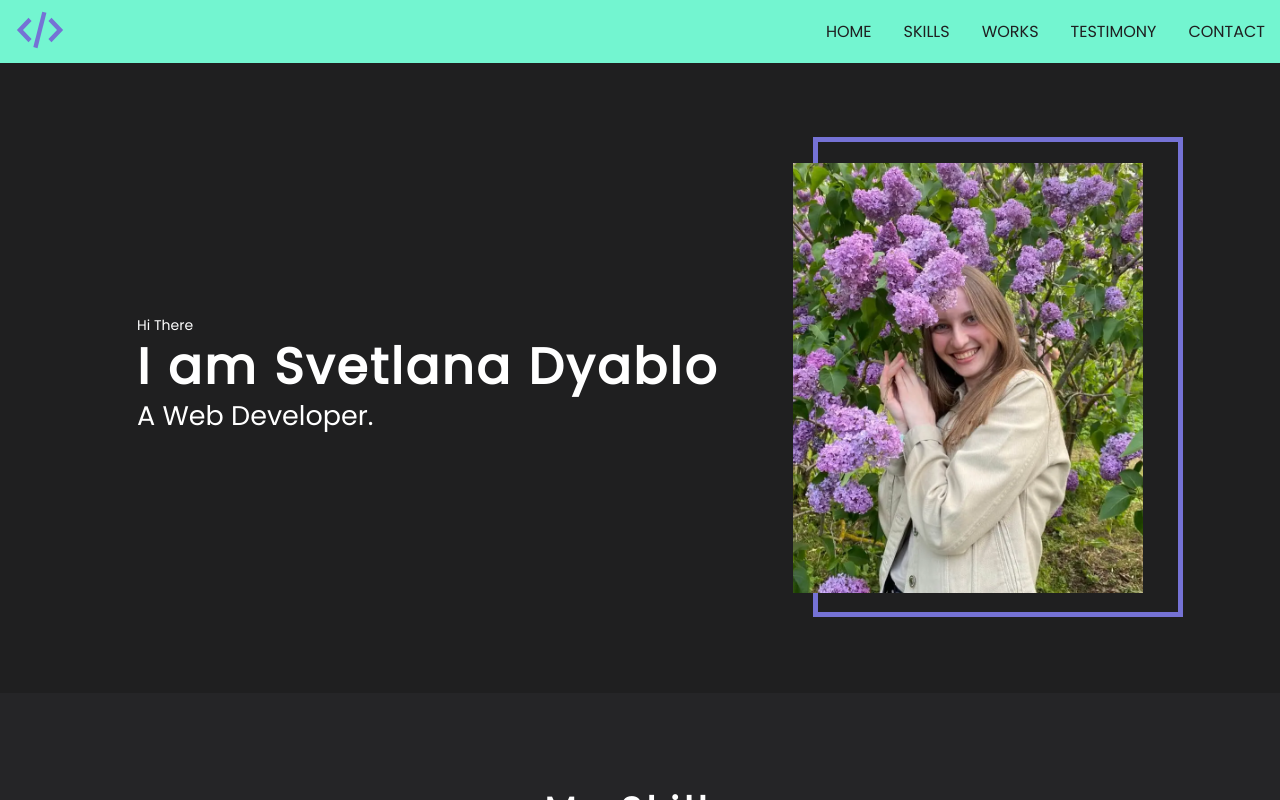
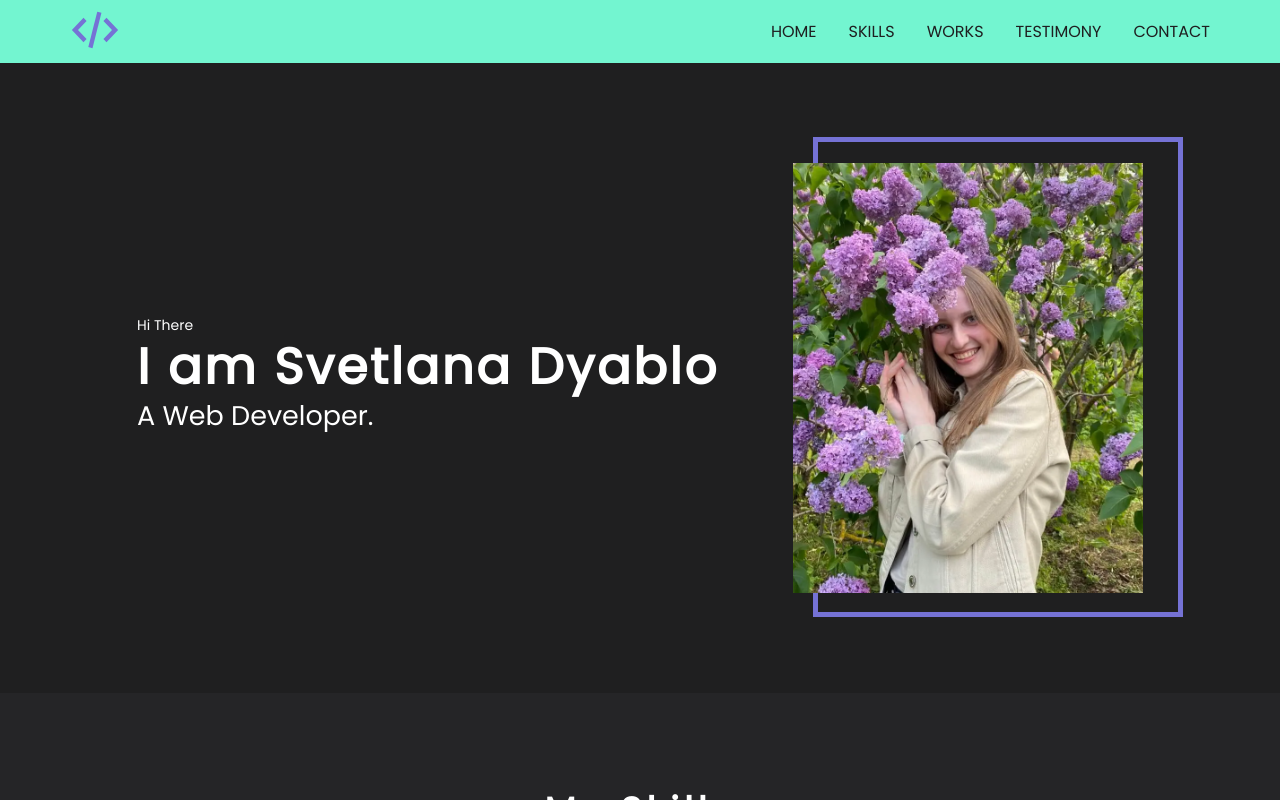
Before and after one commit to akach-dev/styled, a React (Create React App) app: page / in a window 1280 px wide. Built offline with nearby package versions, Linux system fonts and the light colour scheme.

Commit message:
start2 done

```diff
--- a/src/layout/header/Header.tsx
+++ b/src/layout/header/Header.tsx
@@ -1,5 +1,6 @@
 import React from 'react';
 import styled from "styled-components";
+import {Container} from '../../components/Container';
 import {Logo} from "../../components/logo/Logo";
 import {Menu} from "../../components/menu/Menu";
 
@@ -9,17 +10,23 @@ const headerItems = [
 
 export const Header = () => {
   return (
+
      <StyledHeader>
-       <Logo/>
-       <Menu menuItems={headerItems}/>
+       <HeaderContainer>
+         <Logo/>
+         <Menu menuItems={headerItems}/>
+       </HeaderContainer>
      </StyledHeader>
+
   );
 };
 
 const StyledHeader = styled.header`
   background-color: #73f5d0;
+  padding: 5px 0;
+`
+const HeaderContainer = styled(Container)`
   display: flex;
+  align-items: center;
   justify-content: space-between;
-  align-items: center;
-  padding: 5px 15px;
 `
```
